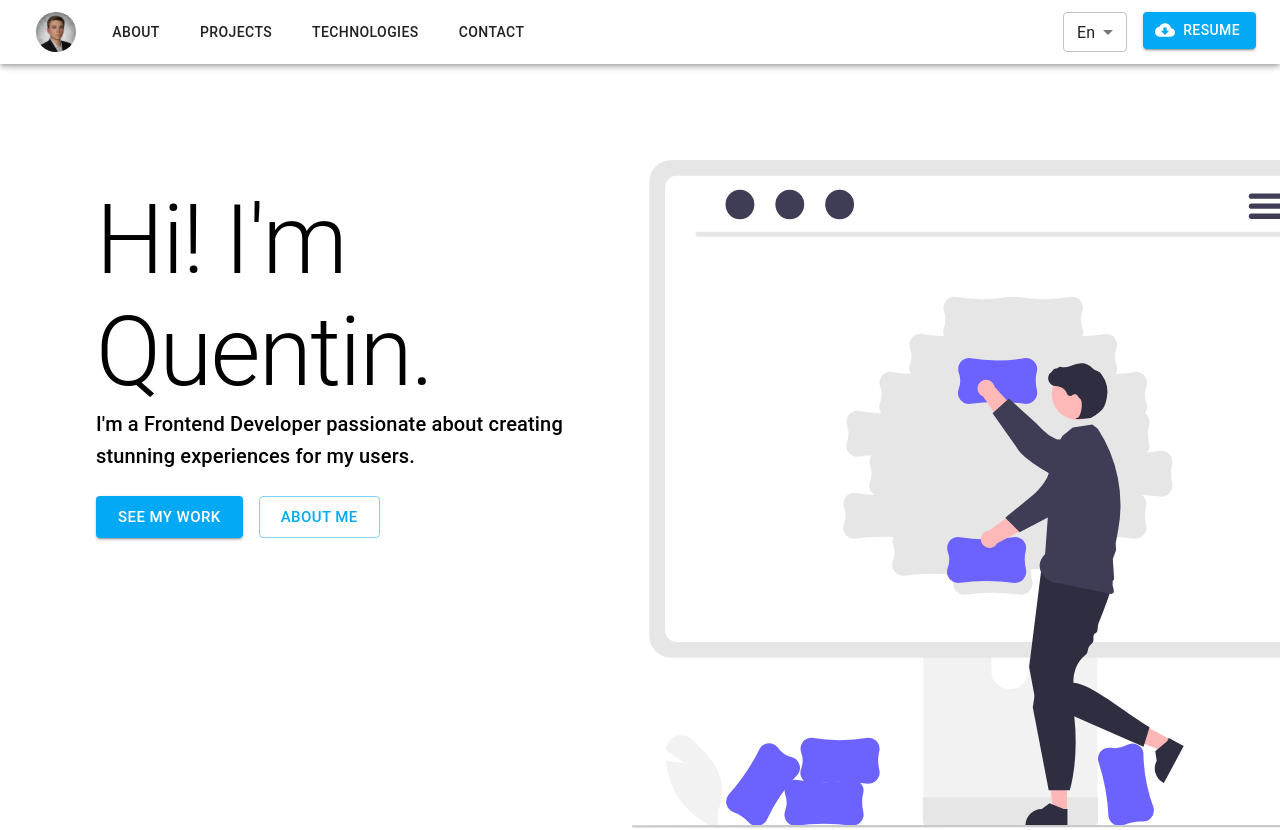
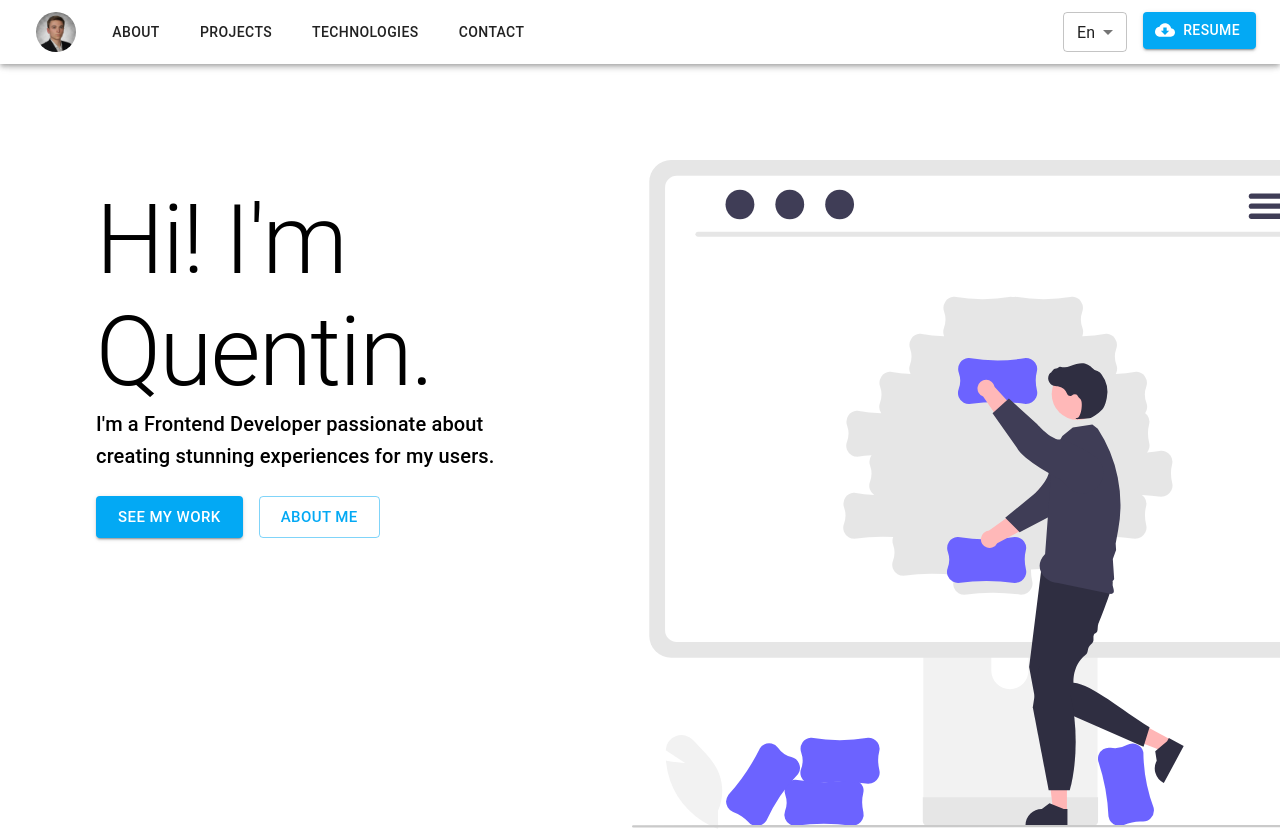
Before and after one commit to couvq/Portfolio-Site-V.2, a React (Create React App) app in the folder portfolio-site-v2/: page / in a window 1280 px wide. Shown: the top 830 px of the page. Built offline with nearby package versions, Linux system fonts and the light colour scheme.

Commit message:
fixed horizontal scroll/overhand issue!!! in app.css fix

```diff
--- /dev/null
+++ b/portfolio-site-v2/src/App.css
@@ -0,0 +1,3 @@
+*, *::before, *::after {
+    box-sizing: inherit;
+  }
--- a/portfolio-site-v2/src/App.js
+++ b/portfolio-site-v2/src/App.js
@@ -1,5 +1,7 @@
 import React from "react";
 import { useState } from "react";
+
+import './App.css';
 
 import NavBar from "./components/Nav/NavBar";
 import Hero from "./components/Hero/Hero";
```
